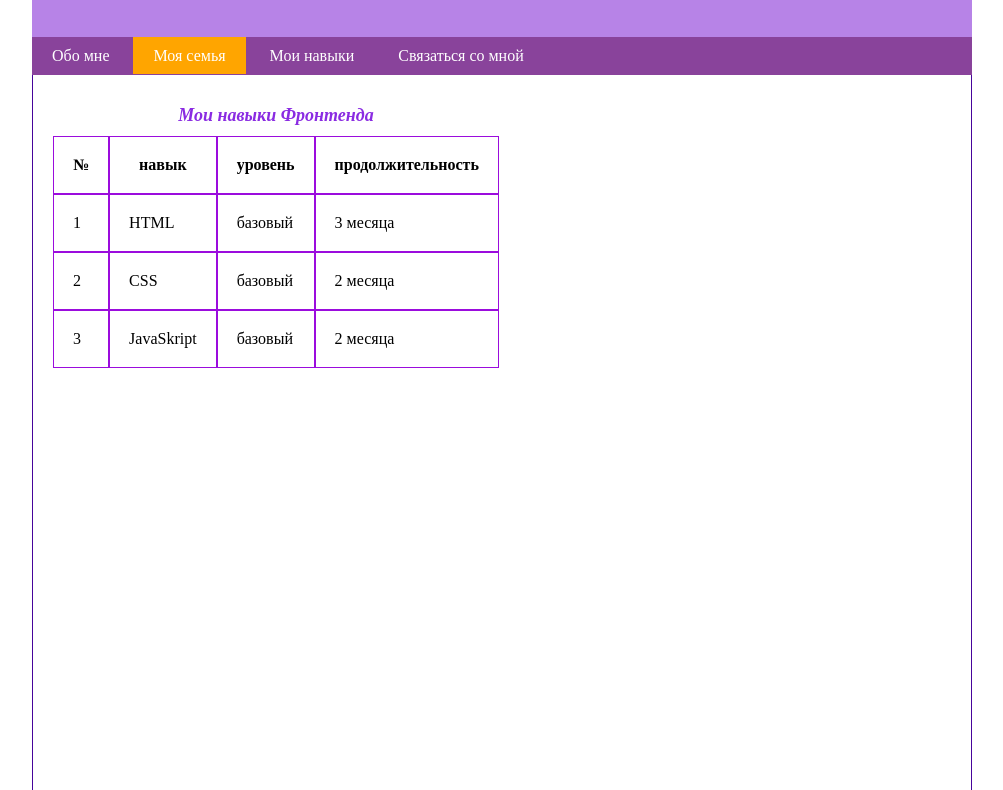
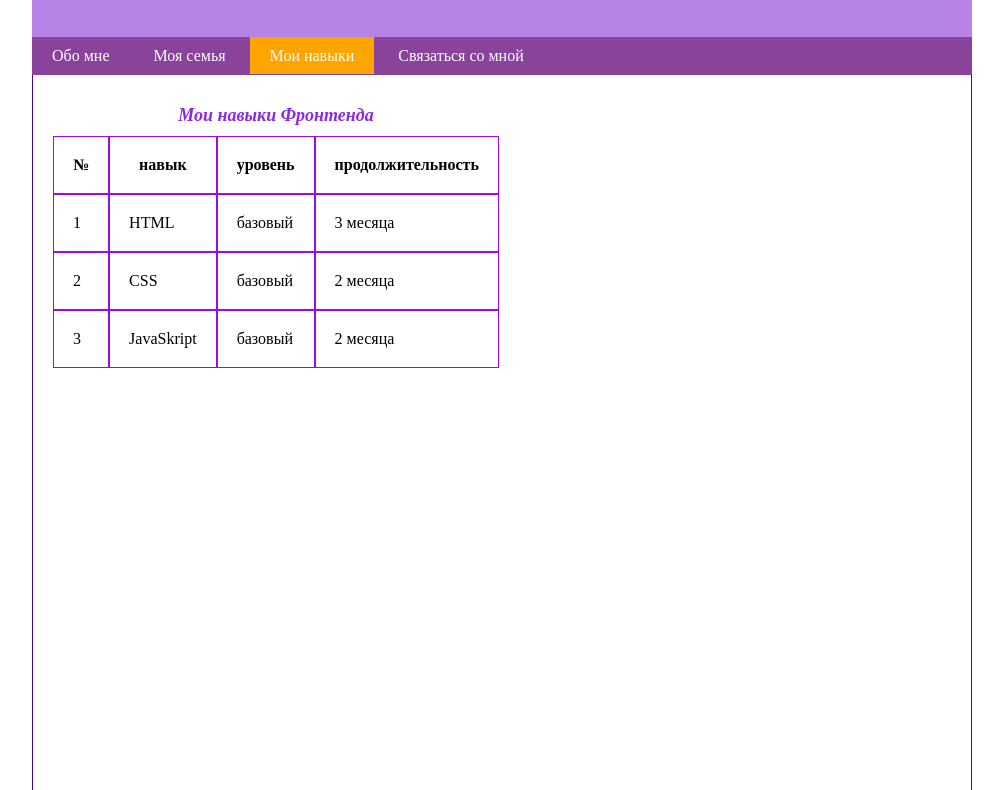
Before and after one commit to AnisaMusaeva/My-website, a plain HTML site: page My_skil.html in a window 1280 px wide. Shown: the part 113-903 px from the top of the page, without its empty margins (138-1141 px from the left). Drawn offline with Linux system fonts and the light colour scheme.

Commit message:
исправлены ссылки

```diff
--- a/My_skil.html
+++ b/My_skil.html
@@ -12,8 +12,8 @@
     <nav>
         <ul>
             <li><a href="index.html">Обо мне</a></li>
-            <li class="it"><a href="My_Family.html">Моя семья</a></li>
-            <li><a href="My_skil.html">Мои навыки</a></li>
+            <li><a href="My_Family.html">Моя семья</a></li>
+            <li class="it"><a href="My_skil.html">Мои навыки</a></li>
             <li><a href="Contact_me.html">Связаться со мной</a></li>
         </ul>
     </nav>
```
